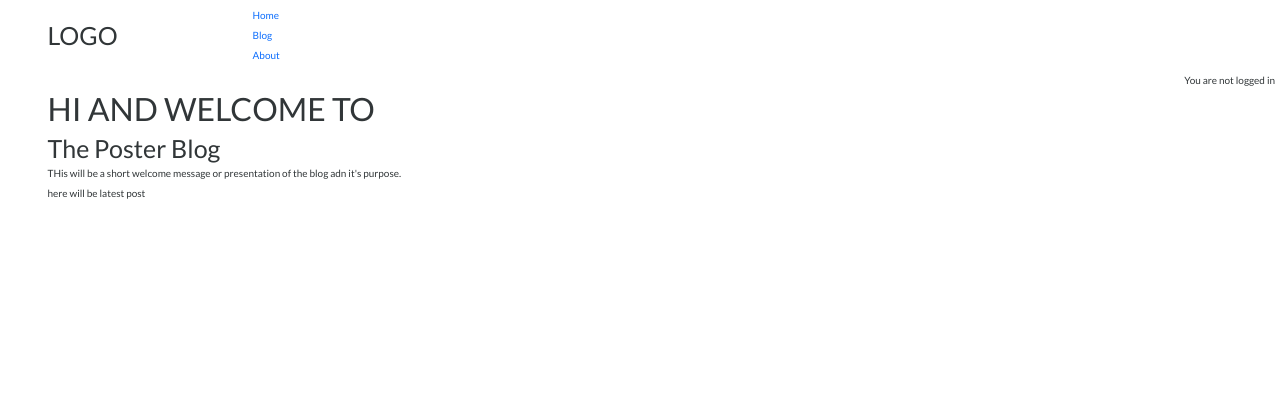
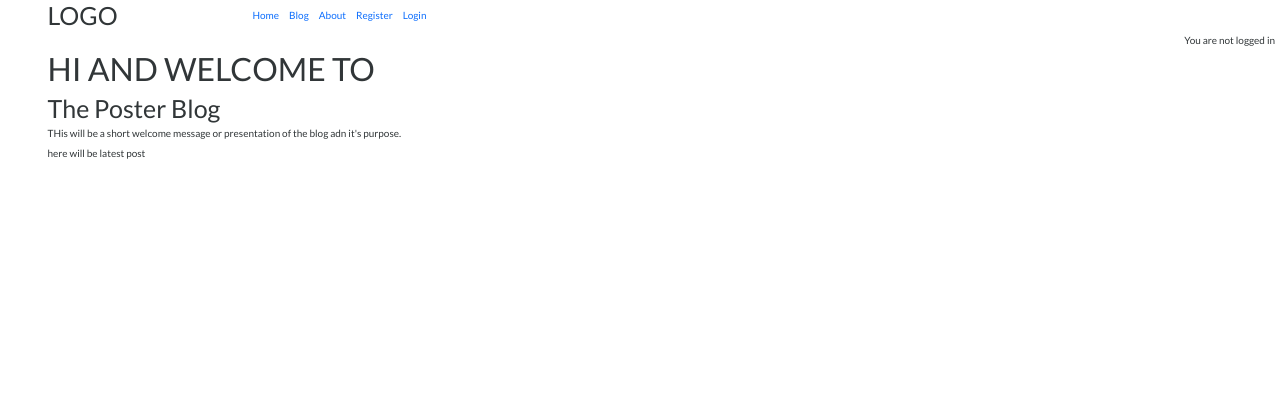
Before and after one commit to Annibor/the-poster-blog, a Django app: page / in a window 1280 px wide. Shown: the top 420 px of the page. Run offline with Django 5.2, Linux system fonts and the light colour scheme; some libraries are stand-ins or nearby versions.

Commit message:
Add login,loguout, register to navbar. logout sh os if user is logged in

```diff
--- a/templates/base.html
+++ b/templates/base.html
@@ -3,8 +3,8 @@
 <!DOCTYPE html>
 <html lang="en">
   <head>
-  <meta charset="UTF-8">
-  <meta name="viewport" content="width=device-width, initial-scale=1.0">
+    <meta charset="UTF-8" />
+    <meta name="viewport" content="width=device-width, initial-scale=1.0" />
     <!-- META TAGS FOR SEARCH ENGINES -->
     <meta
       name="description"
@@ -38,8 +38,8 @@
             <h1 class="mb-0">LOGO</h1>
           </div>
           <div class="col-12 col-md-10 d-none d-xl-block">
-          <nav class="navbar navbar-expand-lg position-relative text-right">
-            <ul class="navbar-nav mr-auto d-none d-lg-block">
+            <nav class="navbar navbar-expand-lg jusify-content-end">
+              <ul class="navbar-nav ml-auto">
                 <li class="nav-item">
                   <a class="nav-link" href="#">Home</a>
                 </li>
@@ -49,13 +49,32 @@
                 <li class="nav-item">
                   <a class="nav-link" href="#">About</a>
                 </li>
+                {% if user.is_authenticated %}
+                <li class="nav-item">
+                    <a class="nav-link {% if request.path == logout_url %}active{% endif %}"
+                        href="{% url 'account_logout' %}">Logout</a>
+                </li>
+                {% else %}
+                <li class="nav-item">
+                    <a class="nav-link {% if request.path == signup_url %}active{% endif %}"
+                        href="{% url 'account_signup' %}">Register</a>
+                </li>
+                <li class="nav-item">
+                    <a class="nav-link {% if request.path == login_url %}active{% endif %}"
+                        href="{% url 'account_login' %}">Login</a>
+                </li>
+                {% endif %}
               </ul>
             </nav>
           </div>
+
           <div class="d-inline-block d-xl-none ml-md-0 mr-auto py-3">
-          <a href="#" class="navbar-toggler text-white active" data-toggle="collapse" data-target="#navbarNav">
-            <span class="navbar-toggler-icon">
-            </span>
+            <a
+              href="#"
+              class="navbar-toggler text-white active"
+              data-toggle="collapse"
+              data-target="#navbarNav">
+              <span class="navbar-toggler-icon"> </span>
             </a>
           </div>
         </div>
@@ -72,6 +91,21 @@
           <li class="nav-item">
             <a class="nav-link" href="#">About</a>
           </li>
+          {% if user.is_authenticated %}
+          <li class="nav-item">
+              <a class="nav-link {% if request.path == logout_url %}active{% endif %}"
+                  href="{% url 'account_logout' %}">Logout</a>
+          </li>
+          {% else %}
+          <li class="nav-item">
+              <a class="nav-link {% if request.path == signup_url %}active{% endif %}"
+                  href="{% url 'account_signup' %}">Register</a>
+          </li>
+          <li class="nav-item">
+              <a class="nav-link {% if request.path == login_url %}active{% endif %}"
+                  href="{% url 'account_login' %}">Login</a>
+          </li>
+          {% endif %}
         </ul>
       </div>
     </header>
@@ -80,8 +114,8 @@
       <p class="text-end m-2">Welcome back {{ user }}</p>
       {% else %}
       <p class="text-end m-2">You are not logged in</p>
-        {% endif %}
-    {% block content %} {% endblock %}</main>
+      {% endif %} {% block content %} {% endblock %}
+    </main>
     <footer class="fixed-bottom">
       <div class="container pt-4">
         <div class="row mt-3">
```
Lines whose indentation alone changed are shown as unchanged.
